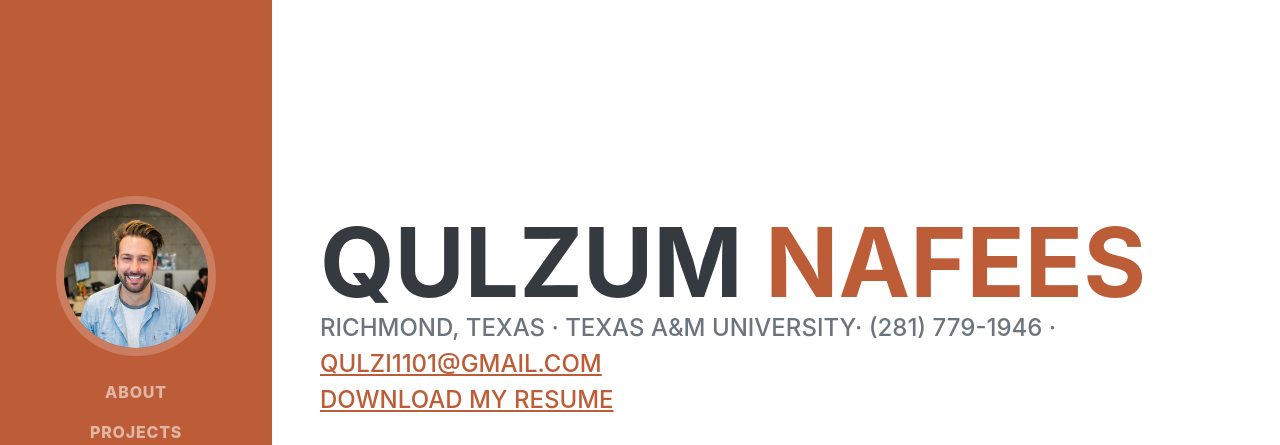
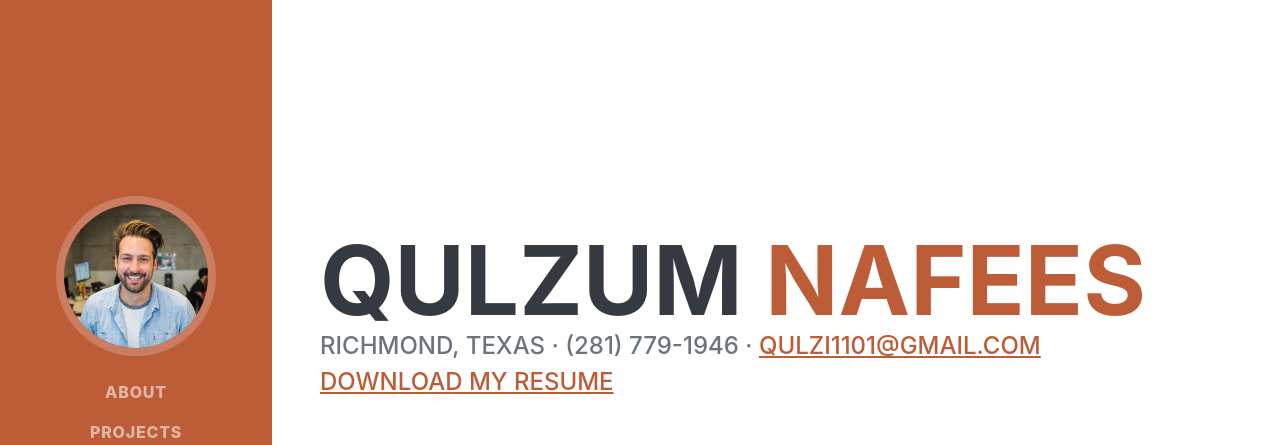
Before and after one commit to qulzum-nafees/qulzum-nafees.github.io, a plain HTML site: page index.html in a window 1280 px wide. Shown: the top 445 px of the page. Drawn offline with nearby package versions, Linux system fonts and the light colour scheme; a web font is replaced by a local one.

Commit message:
Update index.html

```diff
--- a/index.html
+++ b/index.html
@@ -44,7 +44,7 @@
                         <span class="text-primary">Nafees</span>
                     </h1>
                     <div class="subheading mb-5">
-                        Richmond, Texas · Texas A&M University· (281) 779-1946 ·
+                        Richmond, Texas · (281) 779-1946 ·
                         <a href="mailto:qulzi1101@gmail.com">qulzi1101@gmail.com</a>
                         <p><a href="qulzum_resume.pdf" target="_blank">Download My Resume</a></p>
 
```
